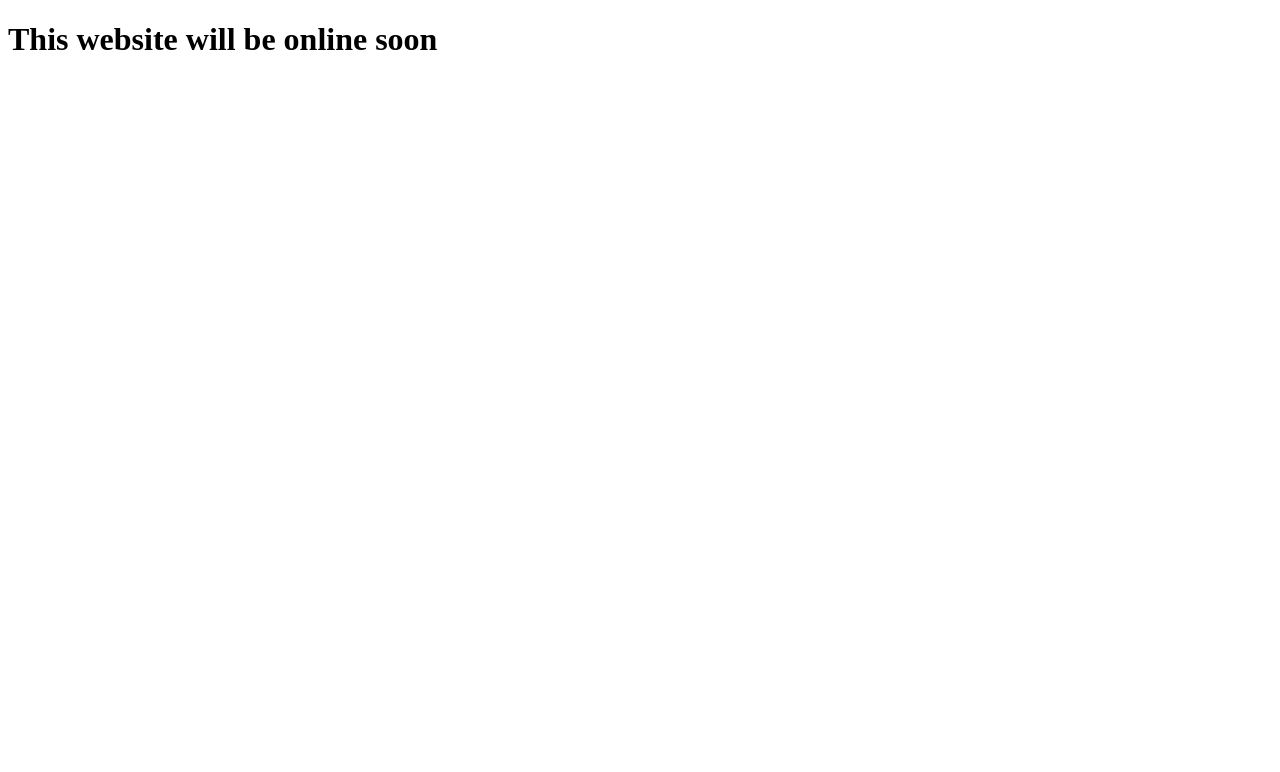
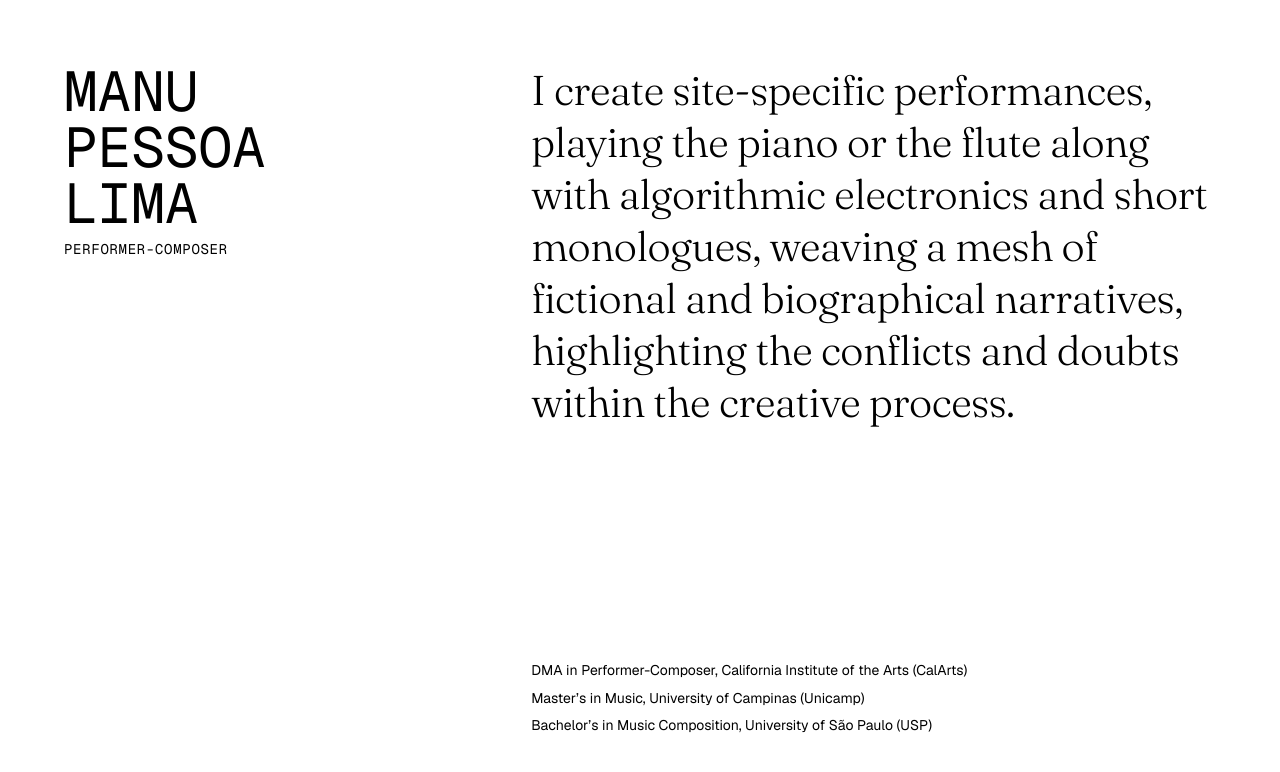
Before and after one commit to manuelpessoadelima/manupessoalima, a plain HTML site: page index.html in a window 1280 px wide. Drawn offline with Linux system fonts and the light colour scheme.

Commit message:
Add first draft of the website

```diff
--- /dev/null
+++ b/css/stylesheet.css
@@ -0,0 +1,220 @@
+/*=====================
+GENERAL SETUP
+======================*/
+
+
+@font-face {
+  font-family: "Geist";
+  src: url("../assets/fonts/Geist-Variable.woff2") format("woff2");
+  font-weight: 100 900;
+  font-style: normal;
+  font-display: swap;
+}
+
+@font-face {
+  font-family: "Geist Mono";
+  src: url("../assets/fonts/GeistMono-Variable.woff2") format("woff2");
+  font-weight: 100 900;
+  font-style: normal;
+  font-display: swap;
+}
+
+@font-face {
+  font-family: "Fraunces";
+  src: url("../assets/fonts/Fraunces-Variable.woff2") format("woff2");
+  font-weight: 100 900;
+  font-style: normal;
+  font-display: swap;
+
+
+}
+
+:root {
+  /* font families */
+  --font-sans: "Geist", sans-serif;
+  --font-mono: "Geist Mono", monospace;
+  --font-serif: "Fraunces", serif;
+
+  /* type scale (1rem = 16px) */
+  --text-xs: 0.75rem;                            /* 12px: labels, captions */
+  --text-sm: 0.875rem;                           /* 14px: nav, metadata */
+  --text-md: 1rem;                               /* 16px: body text */
+  --text-lg: clamp(1.75rem, 1.3rem + 1.4vw, 2rem); /* 28–32px: intro, bio */
+  --text-xl: clamp(2rem, 1.25rem + 3vw, 3.5rem); /* 32–56px: name, titles */
+
+  /* spacing scale */
+  --space-xs: 0.5rem;  /* 8px */
+  --space-sm: 1rem;    /* 16px */
+  --space-md: 1.5rem;  /* 24px */
+  --space-lg: 2.5rem;  /* 40px */
+  --space-xl: 4rem;    /* 64px */
+}
+
+*,
+*::before,
+*::after {
+  box-sizing: border-box;
+}
+
+img {
+  display: block;   /* removes the small gap under images */
+  max-width: 100%;  /* images never overflow their tile */
+}
+
+h1, h2, h3, p, ul {
+  margin: 0;        /* you set spacing yourself, instead of browser defaults */
+}
+
+
+body {
+  margin: 0;
+  min-height:100vh;
+  display:grid;
+  font-family: var(--font-sans);
+  font-size: var(--text-md);
+  font-weight: 400;
+  grid-template-rows:auto 1fr;
+}
+
+
+
+/*=====================
+MOBILE SETUP
+======================*/
+
+
+
+/*========================
+MOBILE LAYOUT
+==========================*/
+
+header {
+  display: flex;
+  flex-direction: column;
+  gap: var(--space-xl);                          /* name ↔ bio (minimum) */
+  min-height: 100svh;                            /* fills the first phone screen */
+  padding: var(--space-lg) var(--space-md);
+}
+
+hgroup {
+  display: flex;
+  flex-direction: column;
+  gap: var(--space-xs);                          /* name ↔ role, kept close */
+}
+
+.bio-container {
+  flex: 1;                                       /* takes all the height below the name */
+  display: flex;
+  flex-direction: column;
+  gap: var(--space-md);                          /* between paragraphs */
+  max-width: 36rem;                              /* comfortable line length on wide screens */
+}
+
+.short-bio-universities {
+  margin-top: auto;                              /* pushes the credentials to the bottom of the screen */
+  padding: var(--space-lg) 0 0;                  /* minimum distance on short screens; removes default list indent */
+  list-style: none;                              /* no bullets */
+  display: flex;
+  flex-direction: column;
+  gap: var(--space-xs);                          /* between degrees */
+}
+
+
+/*===========================
+MOBILE TYPOGRAPHY
+=============================*/
+
+h1, .role, nav {
+  font-family: var(--font-mono);
+  text-transform:uppercase;
+}
+
+h1 {
+  font-size: var(--text-xl);
+  font-weight: 400;
+  line-height: 1;
+}
+
+.role {
+  font-size: var(--text-sm);
+  letter-spacing: 0.05em;                        /* small uppercase reads better slightly open */
+}
+
+.short-bio {
+  font-family: var(--font-serif);
+  font-weight: 300;                              /* try 200, 300 or 400 */
+  font-size: var(--text-lg);
+  line-height: 1.25;                             /* bigger text needs tighter lines */
+  letter-spacing: -0.01em;                       /* large Geist looks better slightly tighter */
+  text-wrap: pretty;
+  font-variation-settings: "WONK" 100;                          /* avoids a single word alone on the last line */
+}
+
+.short-bio-universities {
+  font-size: var(--text-sm);
+  line-height: 1.4;
+  letter-spacing: 0;                             /* small text needs normal spacing */
+}
+
+
+
+/*===========================
+WIDE SCREENS: PHONE LANDSCAPE + DESKTOP
+=============================*/
+
+/* the comma means "or": these rules apply to both */
+@media (orientation: landscape) and (max-height: 500px), (min-width: 1024px) {
+
+  header {
+    flex-direction: row;                         /* name on the left, bio on the right */
+    gap: var(--space-lg);
+  }
+
+  hgroup {
+    flex: 0 0 35%;                               /* name column */
+  }
+
+  h1 {
+    width: min-content;                          /* breaks at every space: one name per line */
+  }
+
+  .bio-container {
+    max-width: none;                             /* bio fills the remaining width */
+  }
+}
+
+
+
+/*===========================
+PHONE LANDSCAPE
+=============================*/
+
+@media (orientation: landscape) and (max-height: 500px) {
+
+  :root {
+    --text-lg: 1.5rem;                           /* 24px: the screen is short, so the bio gets smaller */
+    --text-xl: 2rem;                             /* 32px */
+  }
+}
+
+
+
+/*===========================
+DESKTOP
+=============================*/
+
+@media (min-width: 1024px) {
+
+  :root {
+    --text-lg: clamp(2rem, 1rem + 2vw, 2.75rem); /* 36–44px: the bio becomes a statement */
+  }
+
+  header {
+    gap: var(--space-xl);
+    padding: var(--space-xl);                    /* more breathing room around the edges */
+  }
+
+  .bio-container {
+    max-width: 48rem;                            /* keeps lines readable on very wide screens */
+  }
+}
--- a/index.html
+++ b/index.html
@@ -2,11 +2,37 @@
 <html lang="en">
 <head>
     <meta charset="UTF-8">
+    <link rel="preload" href="assets/fonts/Geist-Variable.woff2" as="font" type="font/woff2" crossorigin>
+    <link rel="preload" href="assets/fonts/GeistMono-Variable.woff2" as="font" type="font/woff2" crossorigin>
+    <link rel="preload" href="assets/fonts/Fraunces-Variable.woff2" as="font" type="font/woff2" crossorigin>
+    <link rel="stylesheet" href="css/stylesheet.css">
     <meta name="viewport" content="width=device-width, initial-scale=1.0">
-    <link rel="stylesheet" href="/css/style.css">
-    <title>Manuel Pessoa de Lima</title>
+    <title>Document</title>
 </head>
 <body>
-    <h1>This website will be online soon</h1>
+    <header>
+        <hgroup>
+            <h1>manu pessoa lima</h1>
+            <p class="role">performer-composer</p>
+        </hgroup>
+        <div class="bio-container">
+            <p class="short-bio">I create site-specific performances, playing the piano or the flute along with algorithmic electronics and short monologues, weaving a mesh of fictional and biographical narratives, highlighting the conflicts and doubts within the creative process.</p>
+            <ul class="short-bio-universities">
+                <li>DMA in Performer-Composer, California Institute of the Arts (CalArts)</li>
+                <li>Master’s in Music, University of Campinas (Unicamp)</li>
+                <li>Bachelor’s in Music Composition, University of São Paulo (USP)</li>
+            </ul>
+        </div>
+    </header>
+    <main>
+        <div class="journal-entry-container">
+            <p class="journal-entry"></p>
+        </div>
+
+    </main>
+
+
+
+
 </body>
 </html>
```
Also changed, not shown: assets/fonts/FragmentMono-Italic.woff2 (added), assets/fonts/FragmentMono-Regular.woff2 (added), assets/fonts/Fraunces-Italic-Variable.woff2 (added), assets/fonts/Fraunces-Variable.woff2 (added), assets/fonts/Geist-Italic-Variable.woff2 (added), assets/fonts/Geist-Variable.woff2 (added), assets/fonts/GeistMono-Italic-Variable.woff2 (added), assets/fonts/GeistMono-Variable.woff2 (added), assets/fonts/SpaceGrotesk-Variable.woff2 (added), assets/fonts/SpaceMono-Bold.woff2 (added), assets/fonts/SpaceMono-Italic.woff2 (added), assets/fonts/SpaceMono-Regular.woff2 (added), 1 other file.
